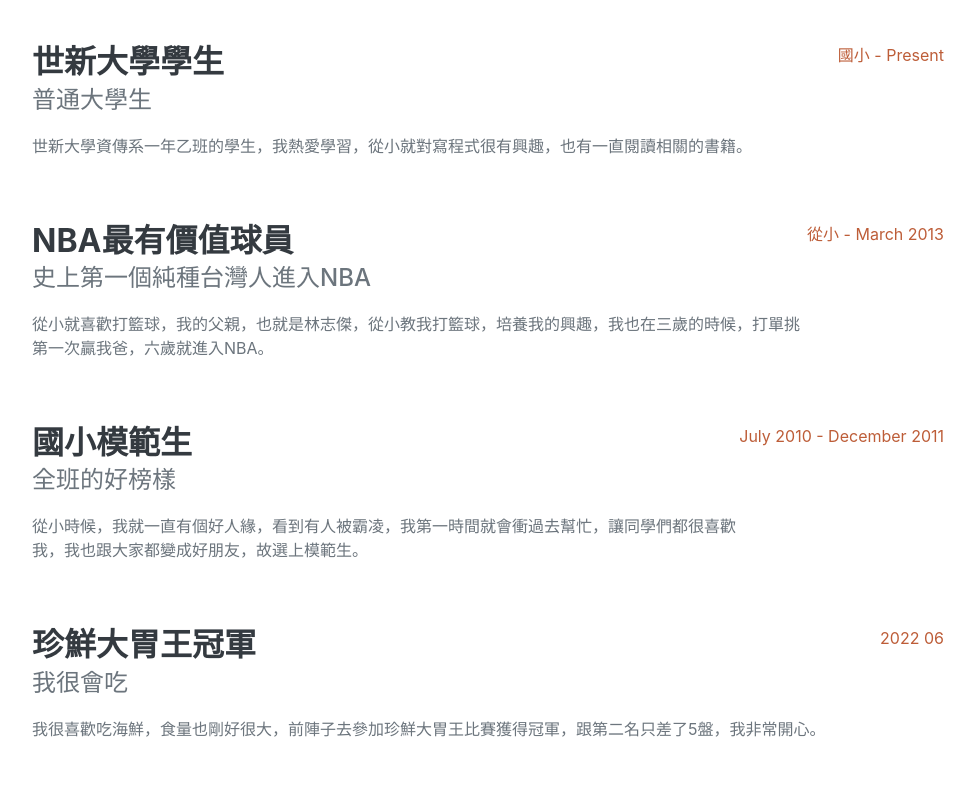
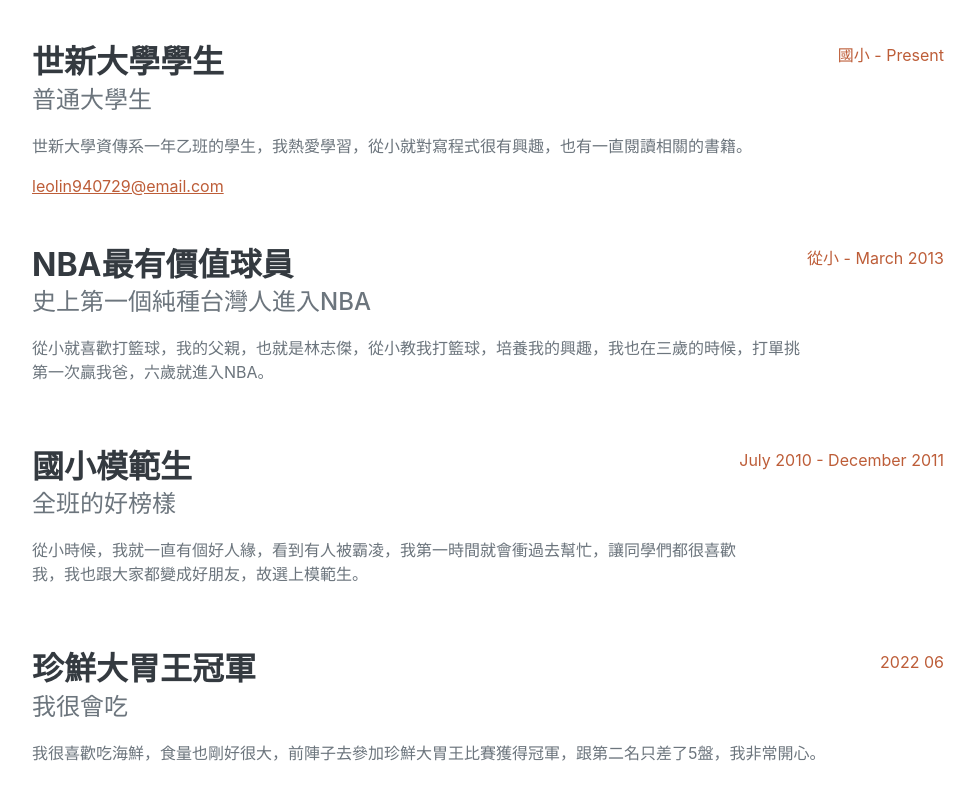
Before and after one commit to user011291/leo99925.github.io, a plain HTML site: page index.html in a window 1280 px wide. Shown: the part 953-1753 px from the top of the page, without its empty margins (288-1263 px from the left). Drawn offline with nearby package versions, Linux system fonts and the light colour scheme.

Commit message:
Update index.html
網站

```diff
--- a/index.html
+++ b/index.html
@@ -67,6 +67,7 @@
                             <h3 class="mb-0">世新大學學生</h3>
                             <div class="subheading mb-3">普通大學生</div>
                             <p>世新大學資傳系一年乙班的學生，我熱愛學習，從小就對寫程式很有興趣，也有一直閱讀相關的書籍。</p>
+                            <a href="https://ics.wp.shu.edu.tw/">leolin940729@email.com</a>
                         </div>
                         <div class="flex-shrink-0"><span class="text-primary">國小 - Present</span></div>
                     </div>
```
